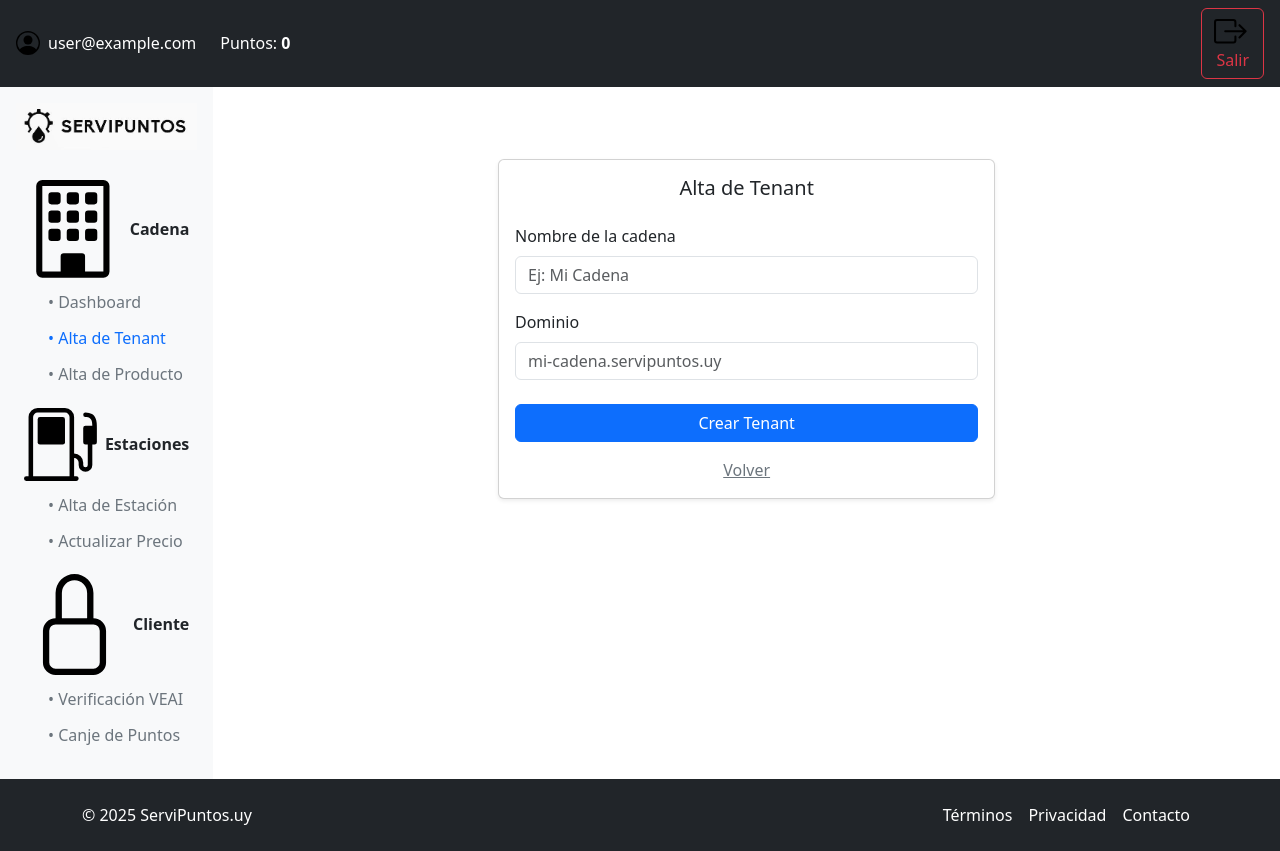
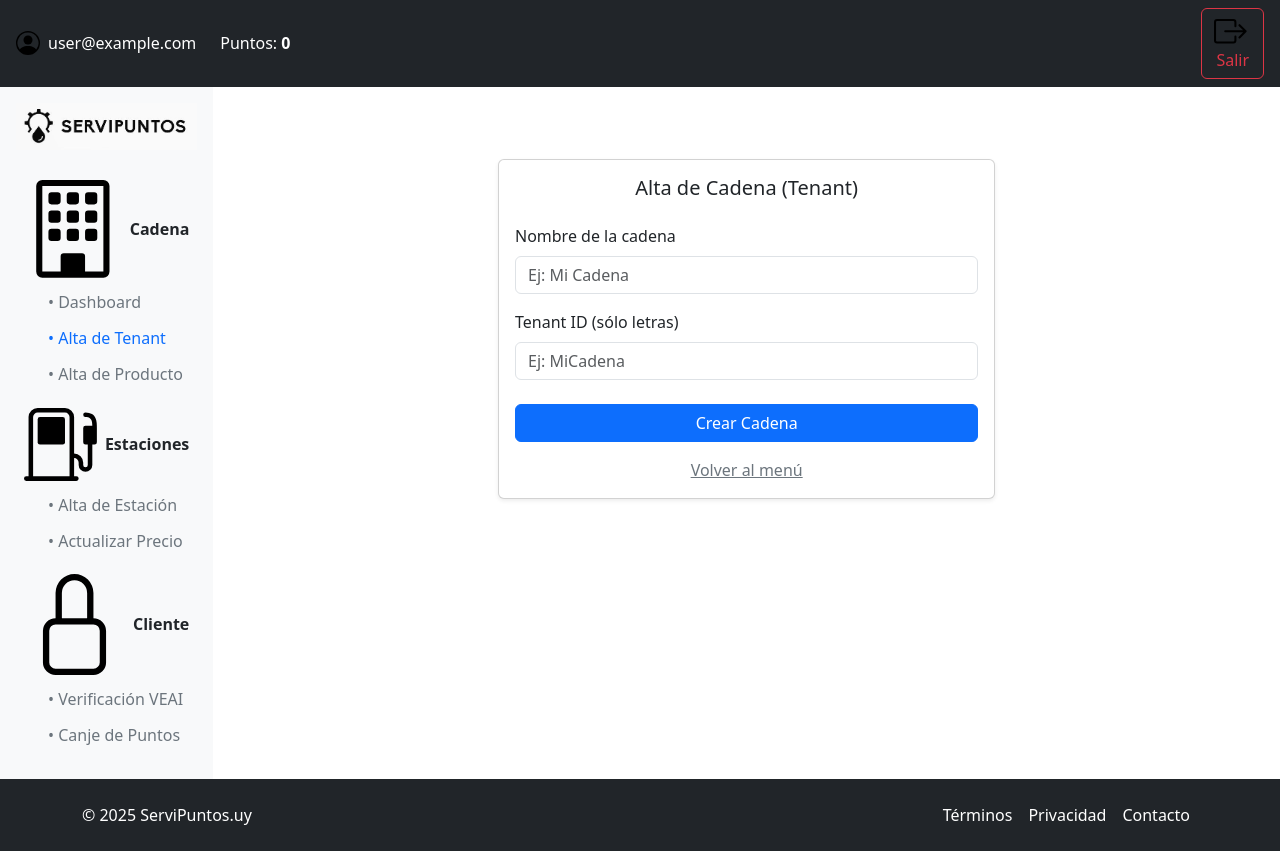
Before and after one commit to GonzaloFrascheri/FrontEnt---.NET, a React (Vite) app: page /tenants/nuevo in a window 1280 px wide. Built offline with nearby package versions, Linux system fonts and the light colour scheme; no server answers; sample sign-in values are in the browser's storage.

Commit message:
Alta Tenants -- DONE

```diff
--- a/src/pages/tenant/RegisterTenantPage.jsx
+++ b/src/pages/tenant/RegisterTenantPage.jsx
@@ -1,31 +1,56 @@
 // src/pages/tenant/RegisterTenantPage.jsx
 import React, { useState, useContext } from 'react';
+import {
+  Container,
+  Col,
+  Card,
+  Form,
+  Button,
+  Alert
+} from 'react-bootstrap';
+import { Link } from 'react-router-dom';
+import { AuthContext } from '../../context/AuthContext';
 import { createTenant } from '../../services/api';
-import { AuthContext } from '../../context/AuthContext';
-import { Link } from 'react-router-dom';
-import { Container, Row, Col, Card, Form, Button, Alert } from 'react-bootstrap';
 
 export default function RegisterTenantPage() {
-  const { user } = useContext(AuthContext); // opcional, para mostrar quién crea
-  const [nombre, setNombre] = useState('');
-  const [dominio, setDominio] = useState('');
+  const { user } = useContext(AuthContext);
+
+  const [form, setForm] = useState({ name: '', tenantId: '' });
   const [loading, setLoading] = useState(false);
-  const [error, setError] = useState('');
+  const [error,   setError]   = useState('');
   const [success, setSuccess] = useState('');
+
+  // Regex que valida sólo letras (A–Z, a–z)
+  const tenantIdRegex = /^[A-Za-z]+$/;
+
+  const handleChange = e => {
+    setForm(prev => ({ ...prev, [e.target.name]: e.target.value }));
+    setError('');
+    setSuccess('');
+  };
 
   const handleSubmit = async e => {
     e.preventDefault();
+    // Validación básica de tenantId
+    if (!tenantIdRegex.test(form.tenantId)) {
+      setError('El Tenant ID sólo puede contener letras (A–Z).');
+      return;
+    }
+
+    setLoading(true);
     setError('');
     setSuccess('');
-    setLoading(true);
-
     try {
-      const tenant = await createTenant({ nombre, dominio });
-      setSuccess(`Tenant "${tenant.nombre}" creado con dominio ${tenant.dominio}`);
-      setNombre('');
-      setDominio('');
+      // El backend ignora el id que envías y asigna uno nuevo
+      const created = await createTenant({ name: form.name, tenantId: form.tenantId });
+      setSuccess(`Cadena "${created.name}" creada con ID ${created.id}.`);
+      setForm({ name: '', tenantId: '' });
     } catch (err) {
-      setError(err.response?.data?.message || 'Error al crear tenant');
+      setError(
+        err.response?.data ||
+        err.message ||
+        'Error al crear la cadena'
+      );
     } finally {
       setLoading(false);
     }
@@ -37,47 +62,55 @@ export default function RegisterTenantPage() {
         <Card className="shadow-sm">
           <Card.Body>
             <Card.Title className="text-center mb-4">
-              Alta de Tenant
+              Alta de Cadena (Tenant)
             </Card.Title>
 
-            {error && <Alert variant="danger">{error}</Alert>}
+            {error   && <Alert variant="danger">{error}</Alert>}
             {success && <Alert variant="success">{success}</Alert>}
 
             <Form onSubmit={handleSubmit}>
-              <Form.Group className="mb-3" controlId="inputNombre">
+              {/* Nombre */}
+              <Form.Group className="mb-3" controlId="inputName">
                 <Form.Label>Nombre de la cadena</Form.Label>
                 <Form.Control
                   type="text"
+                  name="name"
                   placeholder="Ej: Mi Cadena"
-                  value={nombre}
-                  onChange={e => setNombre(e.target.value)}
+                  value={form.name}
+                  onChange={handleChange}
                   disabled={loading}
                   required
                 />
               </Form.Group>
 
-              <Form.Group className="mb-4" controlId="inputDominio">
-                <Form.Label>Dominio</Form.Label>
+              {/* Tenant ID */}
+              <Form.Group className="mb-4" controlId="inputTenantId">
+                <Form.Label>Tenant ID (sólo letras)</Form.Label>
                 <Form.Control
                   type="text"
-                  placeholder="mi-cadena.servipuntos.uy"
-                  value={dominio}
-                  onChange={e => setDominio(e.target.value)}
+                  name="tenantId"
+                  placeholder="Ej: MiCadena"
+                  value={form.tenantId}
+                  onChange={handleChange}
                   disabled={loading}
+                  isInvalid={form.tenantId !== '' && !tenantIdRegex.test(form.tenantId)}
                   required
                 />
+                <Form.Control.Feedback type="invalid">
+                  Sólo letras (A–Z), sin espacios ni números.
+                </Form.Control.Feedback>
               </Form.Group>
 
               <div className="d-grid mb-3">
                 <Button variant="primary" type="submit" disabled={loading}>
-                  {loading ? 'Creando…' : 'Crear Tenant'}
+                  {loading ? 'Creando…' : 'Crear Cadena'}
                 </Button>
               </div>
             </Form>
 
             <div className="text-center">
               <Link to="/" className="link-secondary">
-                Volver
+                Volver al menú
               </Link>
             </div>
           </Card.Body>
--- a/src/services/api.js
+++ b/src/services/api.js
@@ -3,14 +3,14 @@ import axios from 'axios';
 // Configura la URL base de tu backend. Puedes ajustar esta variable en tu .env:
 // VITE_API_BASE_URL=http://localhost:4000/api
 const api = axios.create({
-  baseURL: import.meta.env.VITE_API_BASE_URL || 'http://localhost:4000/api',
+  baseURL: import.meta.env.VITE_API_BASE_URL,
   headers: {
     'Content-Type': 'application/json',
   },
 });
 
 /**
- * Llama al endpoint de login de tu backend.
+ * Llama al endpoint de login
  * @param {{ email: string, password: string }} credentials
  * @returns {Promise<Object>} datos de usuario y token
  */
@@ -20,7 +20,7 @@ export async function login({ email, password }) {
 }
 
 /**
- * Llama al endpoint de registro de tu backend.
+ * Llama al endpoint de registro
  * @param {{ nombre: string, apellido: string, email: string, password: string }} userData
  * @returns {Promise<Object>} datos del usuario creado
  */
@@ -30,13 +30,33 @@ export async function register({ nombre, apellido, email, password }) {
 }
 
 /**
- * Crea un nuevo tenant.
- * @param {{ nombre: string, dominio: string }} data
- * @returns {Promise<Object>} el tenant creado
+ * Crea un nuevo tenant/cadena.
+ * @param {{ name: string, tenantId: string }} data
+ * @returns {Promise<{ name: string, tenantId: string }>} el tenant creado
  */
-export async function createTenant({ nombre, dominio }) {
-  const response = await api.post('/tenants', { nombre, dominio });
+export async function createTenant({ name, tenantId }) {
+  const payload = { name, tenantId };
+  const response = await api.post('/Tenant/Create', payload);
   return response.data;
+}
+
+/**
+ * Obtiene un tenant por su ID.
+ * @param {number} id
+ * @returns {Promise<{ id: number, name: string, tenantId: string }>}
+ */
+export async function getTenantById(id) {
+  const { data } = await api.get(`/Tenant/${id}`)
+  return data
+}
+
+/**
+ * Obtiene el listado completo de tenants (cadenas).
+ * @returns {Promise<Array<{ id: number, name: string, tenantId: string }>>}
+ */
+export async function getTenants() {
+  const { data } = await api.get('/Tenant')
+  return data
 }
 
 /**
```
